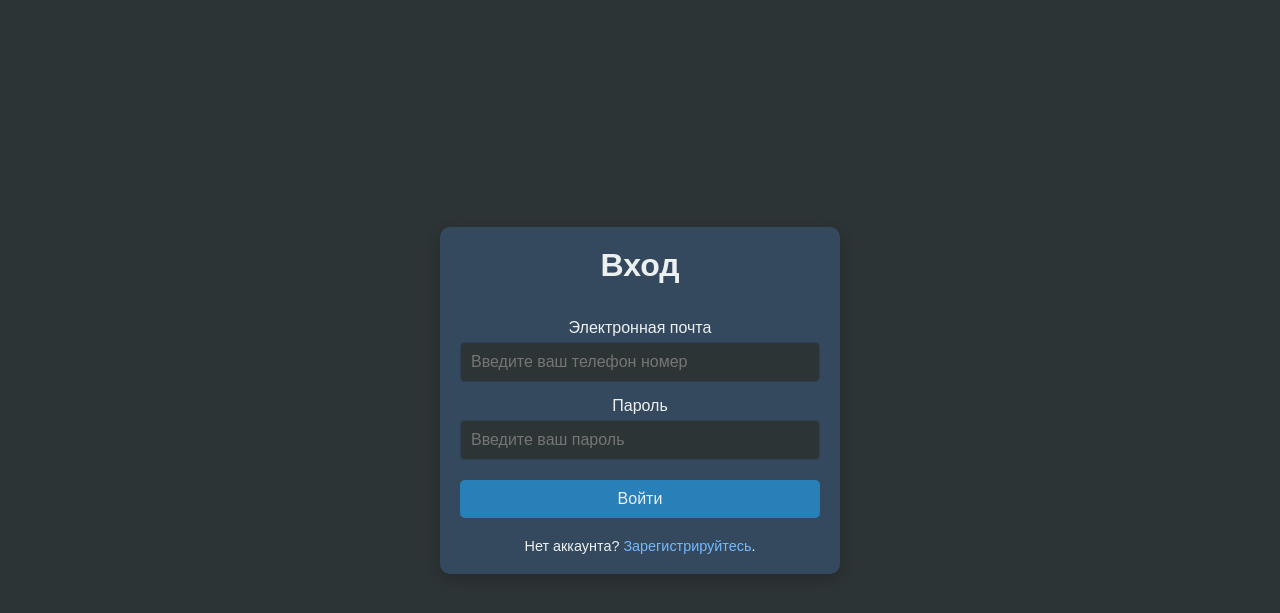
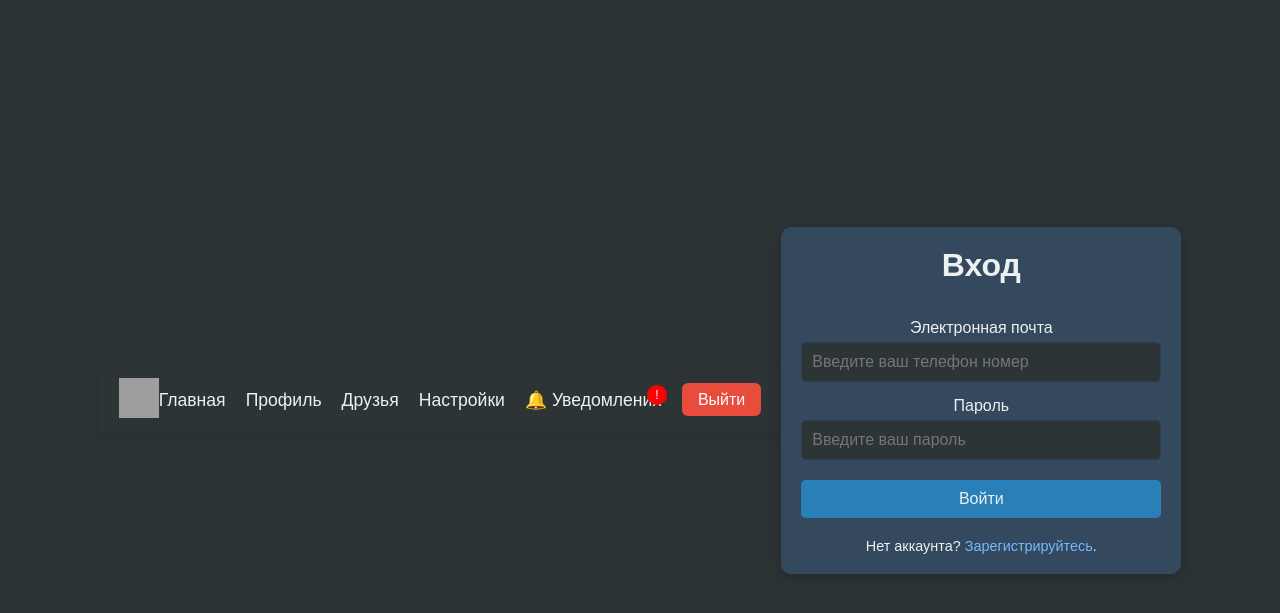
Before and after one commit to Nuryiman/messanger-site, a Django app: page /login/ in a window 1280 px wide. Shown: the top 613 px of the page. Run offline with Django 5.2, Linux system fonts and the light colour scheme; tables that the repository leaves empty hold one stand-in row (values such as "Sample post"); grey boxes are pictures that could not be loaded.

Commit message:
добавлен хедер, сделано изменение профиля кроме аватара, изменен модель CustomUser

```diff
--- /dev/null
+++ b/messanger_core/assets/css/header.css
@@ -0,0 +1,96 @@
+/* Общие стили для хедера */
+.header {
+    background-color: #2d3436; /* Темный фон для хедера */
+    color: #ecf0f1; /* Светлый текст для темной темы */
+    box-shadow: 0 4px 15px rgba(0, 0, 0, 0.1);
+    transition: background-color 0.3s, color 0.3s;
+}
+
+.container {
+    display: flex;
+    justify-content: space-between;
+    align-items: center;
+    padding: 10px 20px;
+}
+
+.logo {
+    display: flex;
+    align-items: center;
+}
+
+.logo-img {
+    width: 40px;
+    height: 40px;
+}
+
+.logo-text {
+    font-size: 1.5rem;
+    font-weight: bold;
+    margin-left: 10px;
+}
+
+.nav {
+    display: flex;
+    gap: 20px;
+}
+
+.nav-item {
+    text-decoration: none;
+    color: #ecf0f1; /* Светлый текст для темной темы */
+    font-size: 1.1rem;
+    transition: color 0.3s;
+}
+
+/* При наведении меняем цвет ссылок в навигации */
+.nav-item:hover {
+    color: #0984e3; /* Синий при наведении */
+}
+
+/* Стили для кнопки уведомлений */
+.notifications-btn {
+    display: flex;
+    align-items: center;
+    gap: 5px;
+    text-decoration: none;
+    color: #ecf0f1;
+    font-size: 1.1rem;
+    position: relative;
+}
+
+.notifications-btn:hover {
+    color: #0984e3;
+}
+
+.notifications-btn::after {
+    content: "!";
+    position: absolute;
+    top: -5px;
+    right: -5px;
+    background-color: red;
+    color: white;
+    font-size: 12px;
+    width: 20px;
+    height: 20px;
+    border-radius: 50%;
+    display: flex;
+    justify-content: center;
+    align-items: center;
+}
+
+/* Стили для кнопки выхода */
+.logout-btn-container {
+    margin-left: 20px;
+}
+
+.logout-btn {
+    padding: 8px 16px;
+    background-color: #e74c3c;
+    color: white;
+    text-decoration: none;
+    border-radius: 6px;
+    transition: background-color 0.3s;
+}
+
+.logout-btn:hover {
+    background-color: #c0392b;
+}
--- a/messanger_core/messanger_core/urls.py
+++ b/messanger_core/messanger_core/urls.py
@@ -14,10 +14,12 @@ Including another URLconf
     1. Import the include() function: from django.urls import include, path
     2. Add a URL to urlpatterns:  path('blog/', include('blog.urls'))
 """
+from django.conf import settings
+from django.conf.urls.static import static
 from django.contrib import admin
 from django.urls import path
-from users.views import (LoginView, RegisterView, MakeRegisterView,
-                         MakeLoginView, HomeView, MakeLogoutView, ProfileView)
+from users.views import (LoginView, RegisterView, MakeRegisterView, EditProfileView,
+                         MakeLoginView, HomeView, MakeLogoutView, ProfileView, MakeEditProfileView)
 
 urlpatterns = [
     path('admin/', admin.site.urls),
@@ -27,6 +29,9 @@ urlpatterns = [
     path('register/', RegisterView.as_view(), name='register-url'),
     path('make-register/', MakeRegisterView.as_view(), name='make-register-url'),
     path('make-logout/', MakeLogoutView.as_view(), name='make-logout-url'),
-    path('profile/', ProfileView.as_view(), name='profile-url')
+    path('profile/', ProfileView.as_view(), name='profile-url'),
+    path('edit-profile/', EditProfileView.as_view(), name='edit-profile-url'),
+    path('make-edit-profile/', MakeEditProfileView.as_view(), name='make-edit-profile-url')
+]
 
-]
+urlpatterns += static(settings.MEDIA_URL, document_root=settings.MEDIA_ROOT)
--- a/messanger_core/templates/chat.html
+++ b/messanger_core/templates/chat.html
@@ -4,7 +4,8 @@
     <meta charset="UTF-8">
     <meta name="viewport" content="width=device-width, initial-scale=1.0">
     <title>Chat</title>
-    <link rel="stylesheet" href="assets/css/styles.css">
+    <link rel="stylesheet" href="assets/css/chat.css">
+    <link rel="stylesheet" href="{% static 'css/header.css' %}">
 </head>
 <body>
     <div class="chat-app">
--- /dev/null
+++ b/messanger_core/templates/header.html
@@ -0,0 +1,29 @@
+{% load static %}
+<header class="header">
+    <div class="container">
+        <!-- Логотип -->
+        <div class="logo">
+            <a href="/">
+                <img src="https://media.istockphoto.com/id/1313644269/vector/gold-and-silver-circle-star-logo-template.jpg?s=612x612&w=0&k=20&c=hDqCI9qTkNqNcKa6XS7aBim7xKz8cZbnm80Z_xiU2DI=" alt="Logo" class="logo-img">
+            </a>
+        </div>
+
+        <!-- Навигация -->
+        <nav class="nav">
+            <a href="{% url 'home-url' %}" class="nav-item">Главная</a>
+            <a href="{% url 'profile-url' %}" class="nav-item">Профиль</a>
+            <a href="" class="nav-item">Друзья</a>
+            <a href="" class="nav-item">Настройки</a>
+            <!-- Кнопка уведомлений -->
+            <a href="" class="nav-item notifications-btn">
+                <span class="notifications-icon">🔔</span>
+                Уведомления
+            </a>
+        </nav>
+
+        <!-- Кнопка выхода -->
+        <div class="logout-btn-container">
+            <a href="/logout" class="logout-btn">Выйти</a>
+        </div>
+    </div>
+</header>
--- a/messanger_core/templates/index.html
+++ b/messanger_core/templates/index.html
@@ -5,9 +5,12 @@
     <meta charset="UTF-8">
     <meta name="viewport" content="width=device-width, initial-scale=1.0">
     <title>Friends List</title>
+    <link rel="stylesheet" href="{% static 'css/header.css' %}">
     <link rel="stylesheet" href="{% static 'css/index.css' %}">
 </head>
-<body>
+<body class="dark-mode"> <!-- Сразу добавляем класс dark-mode -->
+    {% include 'header.html' %}
+    <div>
         <form action="{% url 'make-logout-url' %}" method="POST" class="logout-form">
             {% csrf_token %}
             <button type="submit">Выйти</button>
@@ -64,6 +67,7 @@
                 <button id="cancel-add">Cancel</button>
             </div>
         </div>
+    </div>
 
     <script src="{% static 'js/index.js' %}"></script>
 </body>
--- a/messanger_core/templates/login.html
+++ b/messanger_core/templates/login.html
@@ -6,8 +6,10 @@
     <meta name="viewport" content="width=device-width, initial-scale=1.0">
     <title>Вход</title>
     <link rel="stylesheet" href="{% static 'css/auth.css' %}">
+    <link rel="stylesheet" href="{% static 'css/header.css' %}">
 </head>
 <body>
+    {% include 'header.html' %}
     <div class="auth-container">
         <h1>Вход</h1>
         <form action="{% url 'make-login-url' %}" method="POST">
--- a/messanger_core/users/models.py
+++ b/messanger_core/users/models.py
@@ -19,6 +19,9 @@ class CustomUser(AbstractUser):
     birth_day = models.DateField(
         null=True,
         blank=True)
+    avatar = models.ImageField(upload_to='avatars/', null=True)
+
+    bio = models.CharField(max_length=200, null=True)
 
     objects = CustomUserManager()
 
--- a/messanger_core/users/views.py
+++ b/messanger_core/users/views.py
@@ -103,3 +103,26 @@ class HomeView(TemplateView):
 
 class ProfileView(TemplateView):
     template_name = 'profile.html'
+
+
+class EditProfileView(TemplateView):
+    template_name = 'edit_profile.html'
+
+
+class MakeEditProfileView(View):
+    def post(self, request, *args, **kwargs):
+        data = request.POST
+        user = request.user
+
+        name = data['name']
+        phone = data['phone']
+        birth_day = data['birth_day']
+        bio = data['bio']
+
+        user.first_name = name
+        user.phone_number = phone
+        if birth_day:
+            user.birth_day = birth_day
+        user.bio = bio
+        user.save()
+        return redirect('profile-url')
```
Also changed, not shown: messanger_core/assets/css/edit_profile.css (added, +164 -0 lines), messanger_core/assets/css/profile.css (+57 -12 lines), messanger_core/assets/js/index.js (+0 -47 lines), messanger_core/templates/edit_profile.html (added, +58 -0 lines), messanger_core/templates/profile.html (+7 -17 lines), messanger_core/assets/css/chat.css (renamed from messanger_core/assets/css/styles.css), messanger_core/users/migrations/0002_customuser_avatar.py (added), messanger_core/users/migrations/0003_customuser_bio.py (added). Lines whose indentation alone changed are shown as unchanged.
